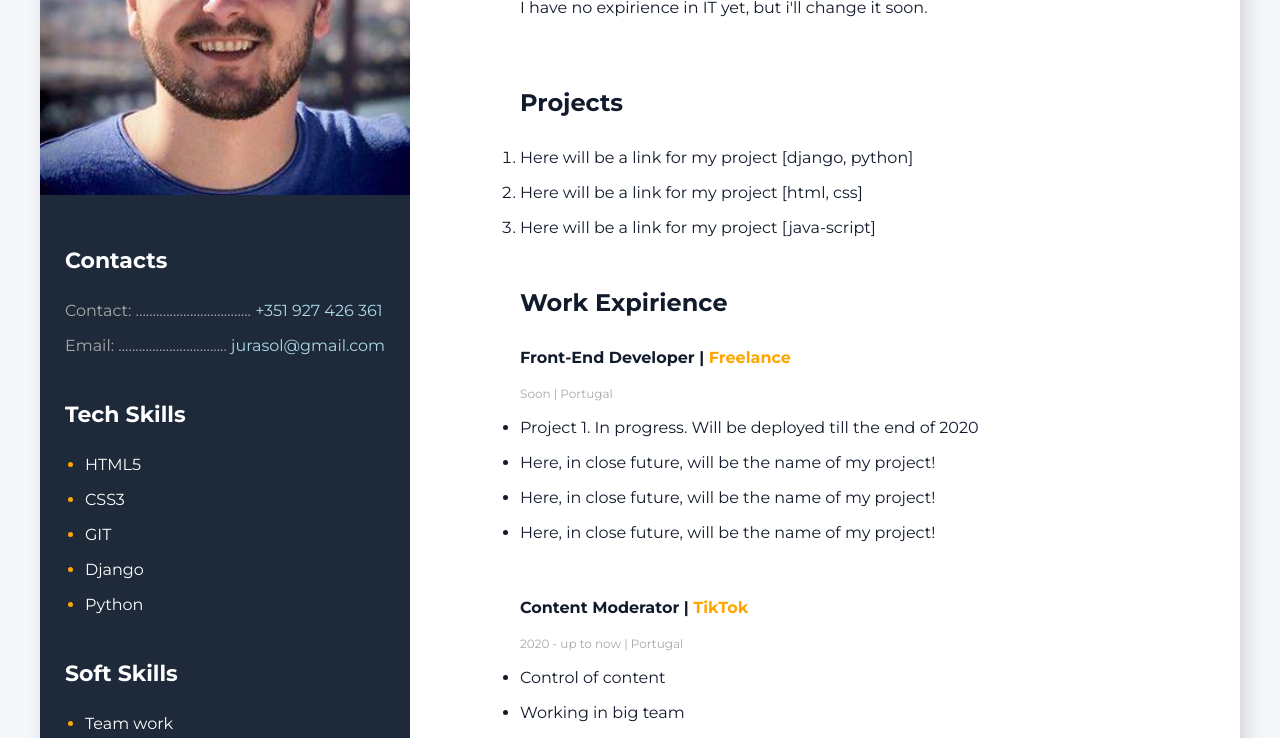
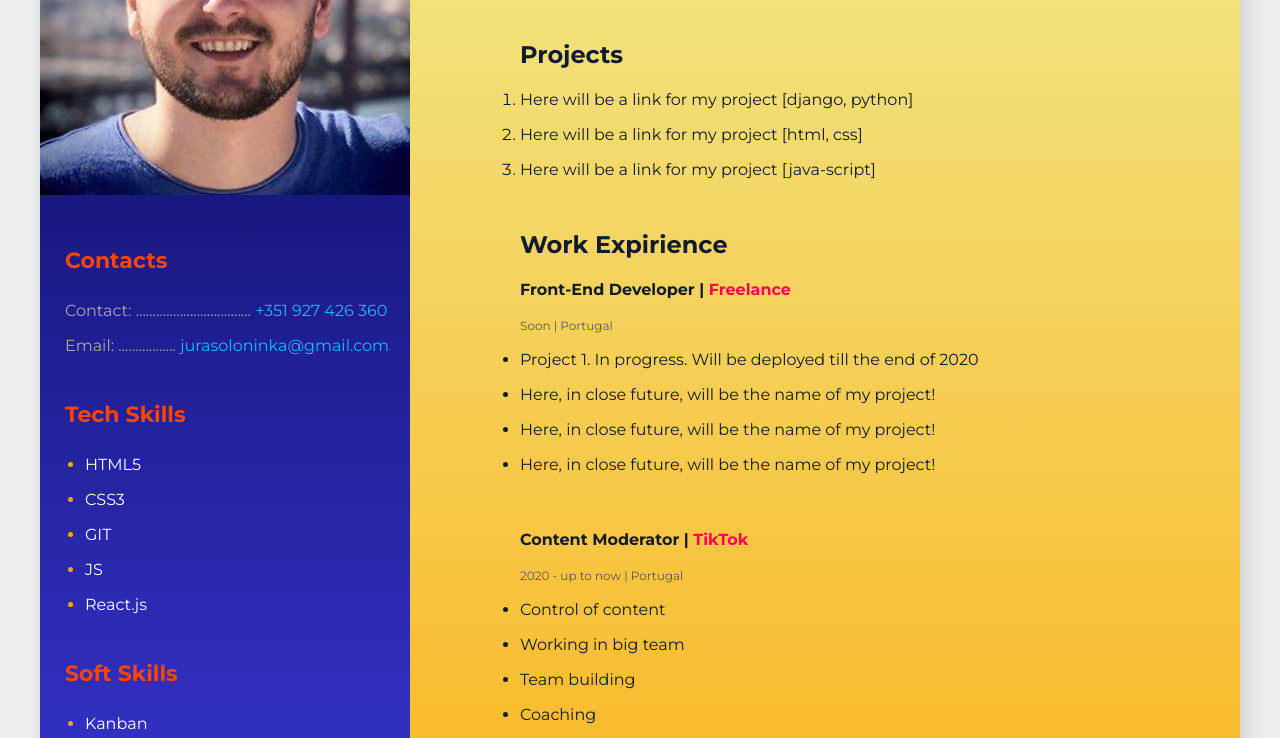
Before and after one commit to IuriiSol/MyCV, a plain HTML site: page index.html in a window 1280 px wide. Shown: the part 280-1018 px from the top of the page. Drawn offline with Linux system fonts and the light colour scheme.

Commit message:
Add files via upload
Changed background, corrected text

```diff
--- a/css/style.css
+++ b/css/style.css
@@ -13,12 +13,12 @@ body{
     padding-right: 30px;
     padding-top: 40px;
     padding-bottom: 40px;
-    background: #f5f7fa;
+    background: #eceef0;
 
 }
 
 .main-container{
-    background: #fff;
+    background:linear-gradient(rgb(238, 238, 149), orange);
     display: flex;
     flex-direction: row;
     max-width: 1200px;
@@ -35,14 +35,26 @@ body{
     line-height: 35px;
 }
 
+.aboutme_title{
+    padding-bottom: 11px;
+}
+
+.name_title{
+    padding-bottom: 11px;
+}
+
+.discription_aboutme{
+    font-style: italic;
+}
+
 .main_title{
-    line-height: 55px;
-    padding-bottom: 50px;
+    line-height: 35px;
+    padding-bottom: 40px;
 }
 
 .sub_titles{
     font-weight: 700;
-    padding-bottom: 20px;
+    padding-bottom: 10px;
 
 }
 
@@ -53,18 +65,18 @@ img{
 
 a{
     text-decoration: none;
-    color: lightblue;
+    color: rgb(18, 189, 247);
 }
 
 .Proffetion{
-    color: orange;
+    color: rgb(255, 0, 85);
 }
 
 .contacts_title{
     font-size: 22px;
     font-weight: 700;
     line-height: 24px;
-    color: #fff;
+    color: orangered;
     margin-bottom: 20px;
 }
 
@@ -91,9 +103,10 @@ a{
 
 .sidebar{
     width: 370px;
-    background: #1e2939;
+    background: linear-gradient(to top, rgb(70, 67, 245), rgb(5, 5, 77));
     padding-top: 40px;
     padding-bottom: 40px;
+
 }
 
 .list{
@@ -126,7 +139,7 @@ a{
     line-height: 35px;
 }
 .period{
-    color: #a8a8a8;
+    color: #585858;
     font-size: 12px;
     font-weight: 400;
     line-height: 24px;
--- a/index.html
+++ b/index.html
@@ -17,8 +17,8 @@
             <!--Contacts-->
             <div class="contacts-container">
                 <H3 class="contacts_title">Contacts</H3>
-                <div>Contact: .................................. <a href="tel:927426361">+351 927 426 361</a> </div>
-                <div>Email: ................................ <a href="mailto:jurasol@gmail.com">jurasol@gmail.com</a> </div>
+                <div>Contact: .................................. <a href="tel:927426360">+351 927 426 360</a> </div>
+                <div>Email: ................. <a href="mailto:jurasoloninka@gmail.com">jurasoloninka@gmail.com</a> </div>
             </div>
 
             <div class="skills-container">
@@ -27,15 +27,15 @@
                     <li><span class="li_text">HTML5</span></li>
                     <li><span class="li_text">CSS3</span></li>
                     <li><span class="li_text">GIT</span></li>
-                    <li><span class="li_text">Django</span></li>
-                    <li><span class="li_text">Python</span></li>
+                    <li><span class="li_text">JS</span></li>
+                    <li><span class="li_text">React.js</span></li>
                 </ul>
             </div>
 
             <div class="skills-container">
                 <H3 class="contacts_title">Soft Skills</H3>
                 <ul class="list">
-                    <li><span class="li_text">Team work</span></li>
+                    <li><span class="li_text">Kanban</span></li>
                     <li><span class="li_text">Agile</span></li>
                     <li><span class="li_text">Scrum</span></li>
                 </ul>
@@ -48,9 +48,9 @@
             <!--main info-->
             <div class="main_title">
                 <h4 class="aboutme_title">Front-End Developer</h4>
-                <h1>Iurii Solonynka</h1>
+                <h1 class="name_title">Iurii Solonynka</h1>
 
-                <p>
+                <p class="discription_aboutme">
                     I have no expirience in IT yet, but i'll change it soon.
                 </p>
 
```
